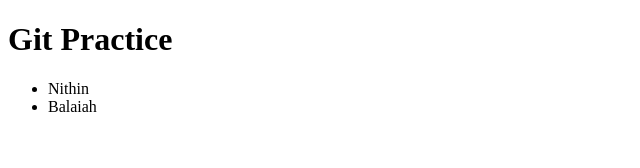
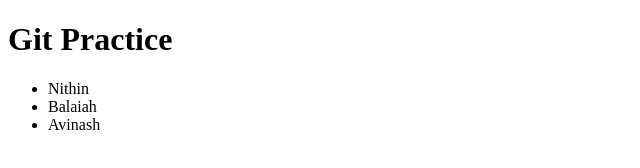
Before and after one commit to TedduNithin/git-practice, a plain HTML site: page index.html in a window 1280 px wide. Shown: the full height of the page, 0-640 px from the left. Drawn offline with Linux system fonts and the light colour scheme.

Commit message:
Added my name

```diff
--- a/index.html
+++ b/index.html
@@ -14,6 +14,7 @@
     <ul>
         <li>Nithin</li>
         <li>Balaiah</li>
+        <li>Avinash</li>
 
     </ul>
 
```
